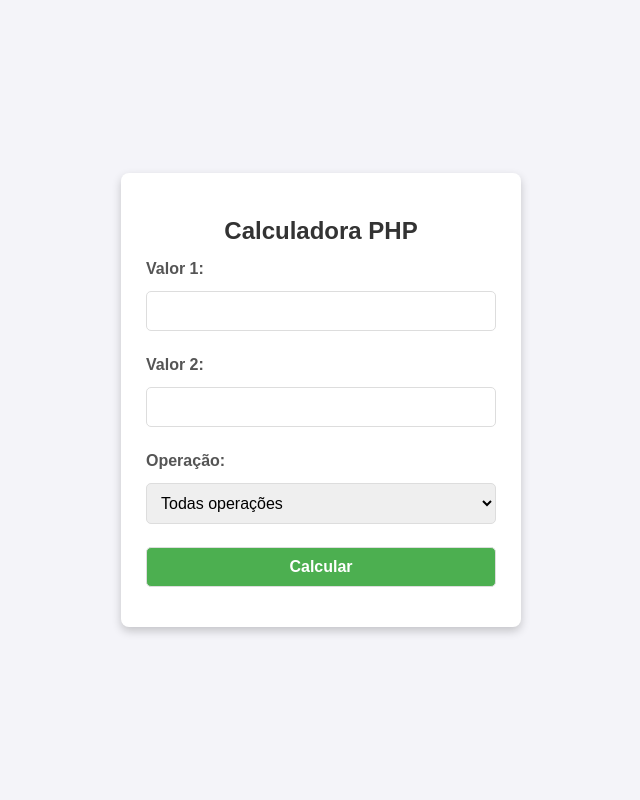
After one commit to Guimirand4/aula-backend-08, a PHP site: page /calculadora.php in a window 1280 px wide. The commit adds this page. Shown: the whole page, without its empty margins (319-959 px from the left). Run offline with PHP 8.4, Linux system fonts and the light colour scheme.

Commit message:
calculadora-php

```diff
--- /dev/null
+++ b/calculadora.php
@@ -0,0 +1,153 @@
+<!DOCTYPE html>
+<html lang="pt-br">
+<head>
+    <meta charset="UTF-8">
+    <title>Calculadora PHP</title>
+    <style>
+        body {
+            font-family: Arial, sans-serif;
+            display: flex;
+            justify-content: center;
+            align-items: center;
+            min-height: 100vh;
+            margin: 0;
+            background-color: #f4f4f9;
+        }
+
+        .calculator-container {
+            width: 350px;
+            padding: 25px;
+            border-radius: 8px;
+            background-color: #fff;
+            box-shadow: 0px 4px 10px rgba(0, 0, 0, 0.2);
+            text-align: center;
+        }
+
+        h2 {
+            margin-bottom: 15px;
+            color: #333;
+        }
+
+        label {
+            font-weight: bold;
+            color: #555;
+            display: block;
+            text-align: left;
+            margin: 10px 0 5px;
+        }
+
+        input[type="number"], select, input[type="submit"] {
+            width: 100%;
+            padding: 10px;
+            margin: 8px 0 15px;
+            border: 1px solid #ddd;
+            border-radius: 5px;
+            font-size: 16px;
+            box-sizing: border-box;
+        }
+
+        input[type="submit"] {
+            background-color: #4CAF50;
+            color: white;
+            font-weight: bold;
+            cursor: pointer;
+            transition: background-color 0.3s;
+        }
+
+        input[type="submit"]:hover {
+            background-color: #45a049;
+        }
+
+        .result {
+            margin-top: 20px;
+            padding: 15px;
+            font-size: 16px;
+            color: #333;
+            background-color: #e9f7ef;
+            border-radius: 8px;
+            border: 1px solid #4CAF50;
+            text-align: left;
+        }
+
+        .result-title {
+            font-weight: bold;
+            color: #2e7d32;
+            margin-bottom: 10px;
+        }
+
+        .operation-result {
+            margin-bottom: 8px;
+            color: #555;
+        }
+    </style>
+</head>
+<body>
+
+<div class="calculator-container">
+    <form action="calculadora.php" method="GET">
+        <h2>Calculadora PHP</h2>
+        <label for="valorUm">Valor 1:</label>
+        <input type="number" name="valorUm" id="valorUm" value="<?php echo isset($_GET['valorUm']) ? $_GET['valorUm'] : ''; ?>" required>
+
+        <label for="valorDois">Valor 2:</label>
+        <input type="number" name="valorDois" id="valorDois" value="<?php echo isset($_GET['valorDois']) ? $_GET['valorDois'] : ''; ?>" required>
+
+        <label for="operacao">Operação:</label>
+        <select name="operacao" id="operacao" required>
+            <option value="todasOperacoes" <?php echo isset($_GET['operacao']) && $_GET['operacao'] == 'todasOperacoes' ? 'selected' : ''; ?>>Todas operações</option>
+            <option value="somar" <?php echo isset($_GET['operacao']) && $_GET['operacao'] == 'somar' ? 'selected' : ''; ?>>Somar</option>
+            <option value="subtrair" <?php echo isset($_GET['operacao']) && $_GET['operacao'] == 'subtrair' ? 'selected' : ''; ?>>Subtrair</option>
+            <option value="multiplicar" <?php echo isset($_GET['operacao']) && $_GET['operacao'] == 'multiplicar' ? 'selected' : ''; ?>>Multiplicar</option>
+            <option value="dividir" <?php echo isset($_GET['operacao']) && $_GET['operacao'] == 'dividir' ? 'selected' : ''; ?>>Dividir</option>
+        </select>
+
+        <input type="submit" value="Calcular">
+    </form>
+
+    <?php
+    if (isset($_GET['valorUm']) && isset($_GET['valorDois']) && isset($_GET['operacao'])) {
+        $valorUm = $_GET['valorUm'];
+        $valorDois = $_GET['valorDois'];
+        $operacao = $_GET['operacao'];
+
+        $resultado = '';
+
+        if ($operacao == 'todasOperacoes') {
+            $soma = $valorUm + $valorDois;
+            $subtracao = $valorUm - $valorDois;
+            $multiplicacao = $valorUm * $valorDois;
+
+            if ($valorDois == 0) {
+                $divisao = 'Não é possível dividir por zero';
+            } else {
+                $divisao = $valorUm / $valorDois;
+            }
+
+            $resultado = "<div class='operation-result'>Soma: $soma</div>
+                          <div class='operation-result'>Subtração: $subtracao</div>
+                          <div class='operation-result'>Multiplicação: $multiplicacao</div>
+                          <div class='operation-result'>Divisão: $divisao</div>";
+        } elseif ($operacao == 'somar') {
+            $resultado = $valorUm + $valorDois;
+        } elseif ($operacao == 'subtrair') {
+            $resultado = $valorUm - $valorDois;
+        } elseif ($operacao == 'multiplicar') {
+            $resultado = $valorUm * $valorDois;
+        } elseif ($operacao == 'dividir') {
+            if ($valorDois == 0) {
+                $resultado = 'Não é possível dividir por zero';
+            } else {
+                $resultado = $valorUm / $valorDois;
+            }
+        }
+
+        echo "<div class='result'>";
+        echo "<div class='result-title'>Resultado</div>";
+        echo "Resultado: " .$resultado;
+        echo "</div>";
+    }
+    ?>
+</div>
+
+</body>
+</html>
--- a/index.php
+++ b/index.php
@@ -10,7 +10,7 @@
     <br/>
 
     <?php
-        echo 'Olá, Guilherme';
+        echo 'Olá, Guilherme, tudo bem?';
         echo '<br/>';
 
         //Cria uma variável chamada ano_nascimento
```
